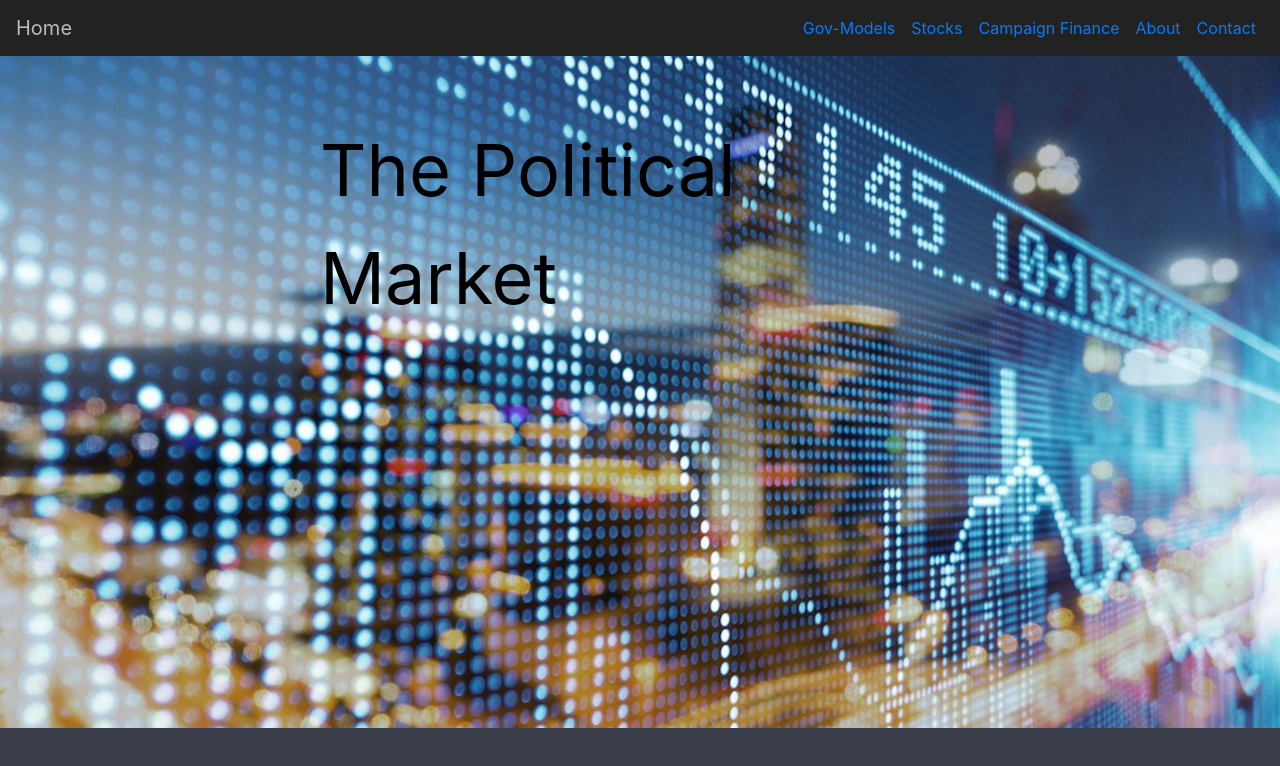
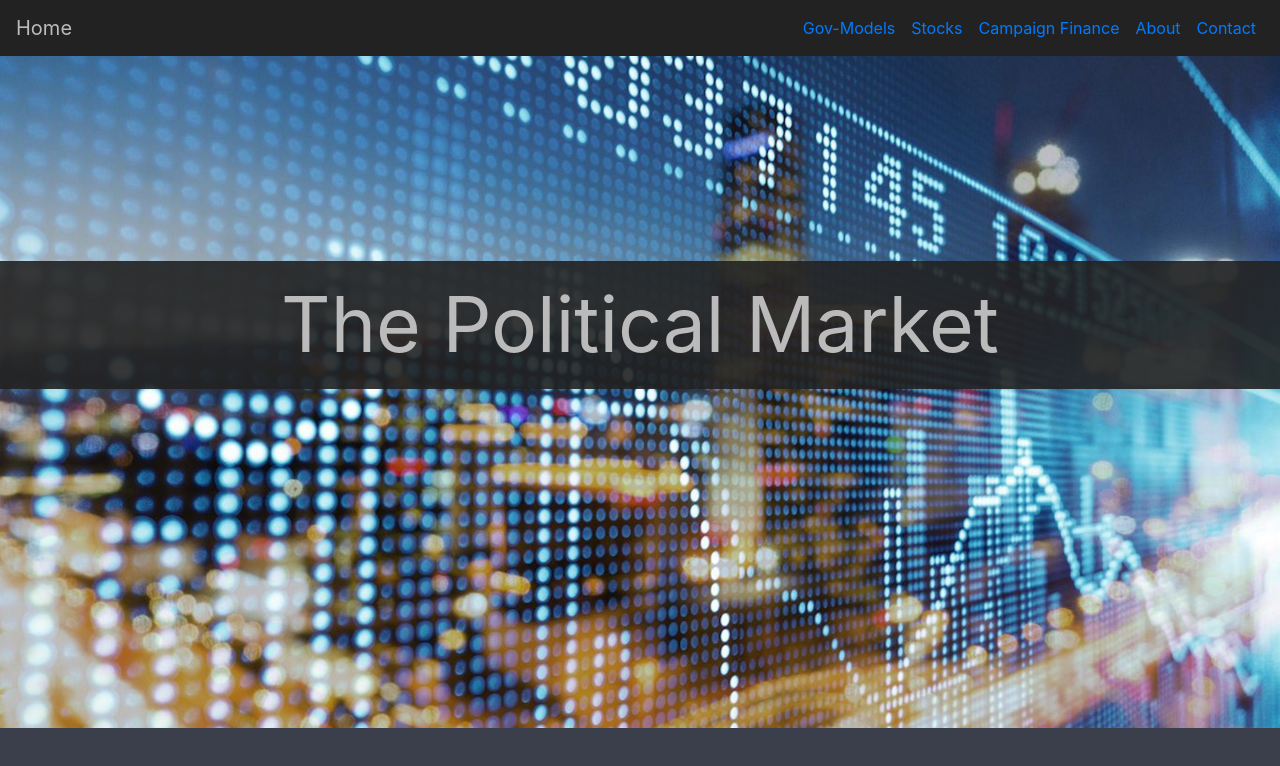
Before and after one commit to kev-liangg/thepoliticalmarket, a React (Create React App) app in the folder frontend/: page / in a window 1280 px wide. Shown: the top 766 px of the page. Built offline with nearby package versions, Linux system fonts and the light colour scheme.

Commit message:
add reactive backing layer for title, resolves #14

```diff
--- a/frontend/src/Components/Home.css
+++ b/frontend/src/Components/Home.css
@@ -1,10 +1,20 @@
 .centered {
     position: absolute;
-    top: 25%;
+    top: 40%;
     left: 50%;
-    font-size: calc(9vh);
+    font-size: calc(6vw);
     transform: translate(-50%, -50%);
-    color: black;
+    color: #BBBBBB;
+    white-space: nowrap;
+  }
+
+  .backing{
+    padding: 20px;
+    height: calc(10vw);
+    background-color: #222222;
+    opacity: .9;
+    width: 100vw;
+    text-align:center;
   }
 
   .wrapper {
--- a/frontend/src/Components/Home.jsx
+++ b/frontend/src/Components/Home.jsx
@@ -8,7 +8,12 @@ class Home extends Component {
         return (
             <div className="wrapper">
                 <img src={bg} class="img-fluid w-100" alt="bg" />
-                <div className="centered">The Political Market</div>
+                <div className="centered">
+                    <div className="backing"></div>
+                </div>
+                <div className="centered">
+                    The Political Market
+                </div>
             </div>
         )
     }
```
